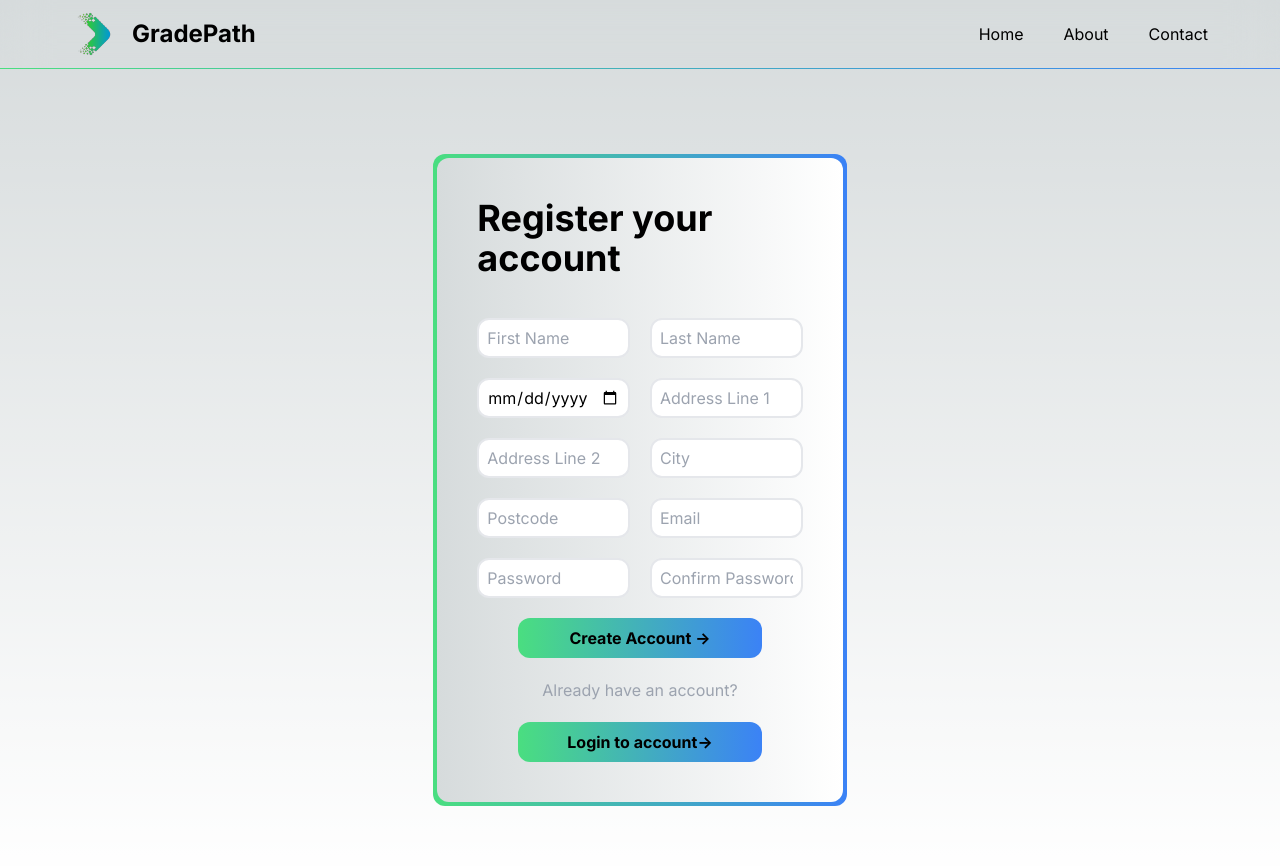
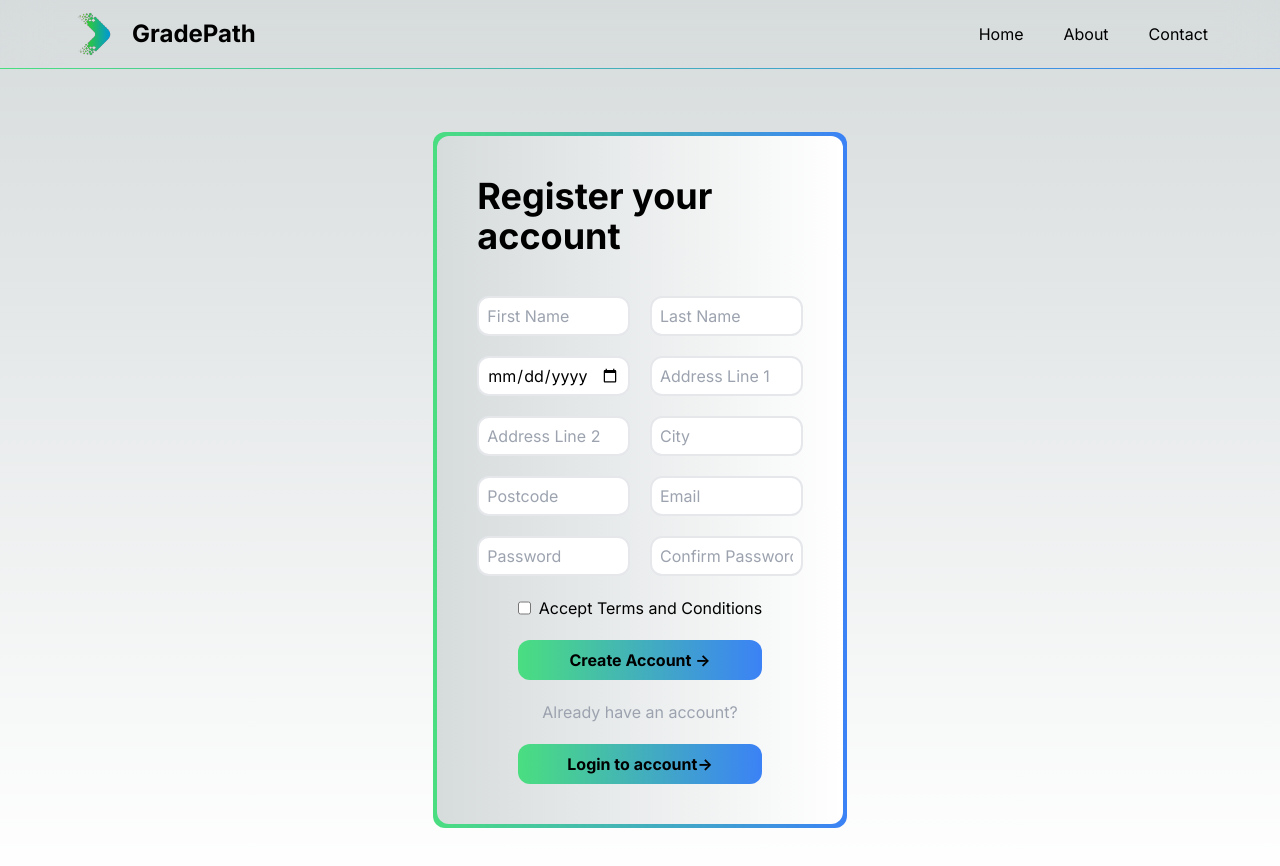
Before and after one commit to MrT-Stephens/GradePath-Web-Application, a Next.js app: page /auth/register in a window 1280 px wide. Shown: the top 866 px of the page. Built offline with nearby package versions, Linux system fonts and the light colour scheme.

Commit message:
Add a checkbox to login and register page for terms and conditions

```diff
--- a/app/(components)/login-form.js
+++ b/app/(components)/login-form.js
@@ -14,6 +14,7 @@ export default function Login() {
     const [error, setError] = useState("");
     const [showError, setShowError] = useState(false);
     const [submitClicked, setSubmitClicked] = useState(false);
+    const [termsState, setTermsState] = useState(false);
 
     const router = useRouter();
 
@@ -130,6 +131,23 @@ export default function Login() {
                     )}
                 </div>
 
+                <div className="flex flex-row space-x-2">
+                    <input
+                        type="checkbox"
+                        className="rounded-xl"
+                        id="remember"
+                        onChange={() => {
+                            setTermsState(!termsState);
+                        }}
+                    />
+                    <a
+                        htmlFor="remember"
+                        className="text-black dark:text-white hover:underline cursor-pointer"
+                    >
+                        Accept Terms and Conditions
+                    </a>
+                </div>
+
                 <button
                     type="submit"
                     className="group w-3/4 h-10 bg-gradient-to-r from-green-400 to-blue-500 text-black dark:text-white font-bold rounded-xl"
--- a/app/(components)/register-form.js
+++ b/app/(components)/register-form.js
@@ -257,6 +257,23 @@ export default function Register() {
                     <></>
                 )}
 
+                <div className="flex flex-row space-x-2 lg:col-span-2 justify-center">
+                    <input
+                        type="checkbox"
+                        className="rounded-xl"
+                        id="remember"
+                        onChange={() => {
+                            setTermsState(!termsState);
+                        }}
+                    />
+                    <a
+                        htmlFor="remember"
+                        className="text-black dark:text-white hover:underline cursor-pointer"
+                    >
+                        Accept Terms and Conditions
+                    </a>
+                </div>
+
                 <button
                     type="submit"
                     className="group mx-auto lg:col-span-2 w-3/4 h-10 bg-gradient-to-r from-green-400 to-blue-500 text-black dark:text-white font-bold rounded-xl"
```
